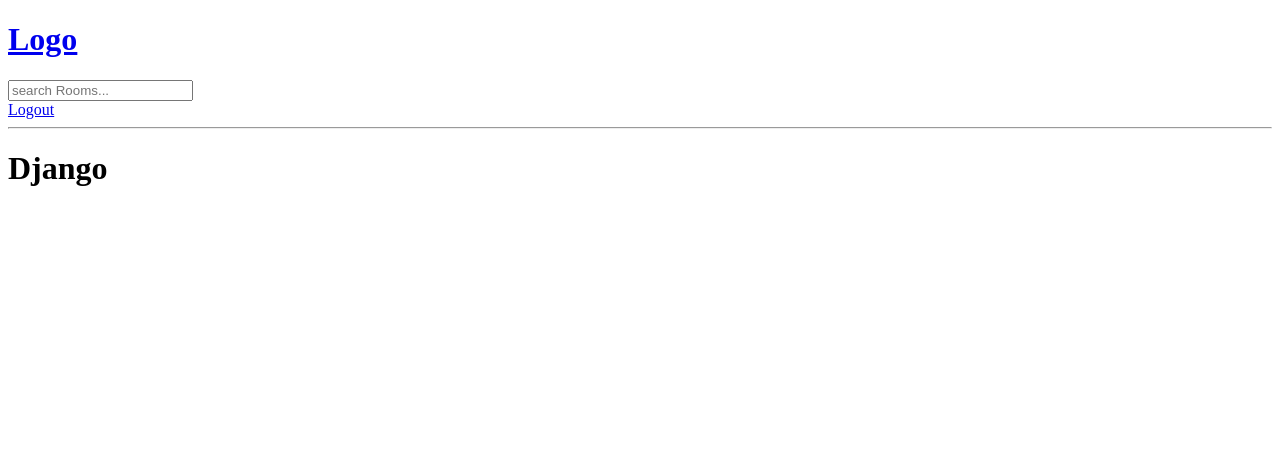
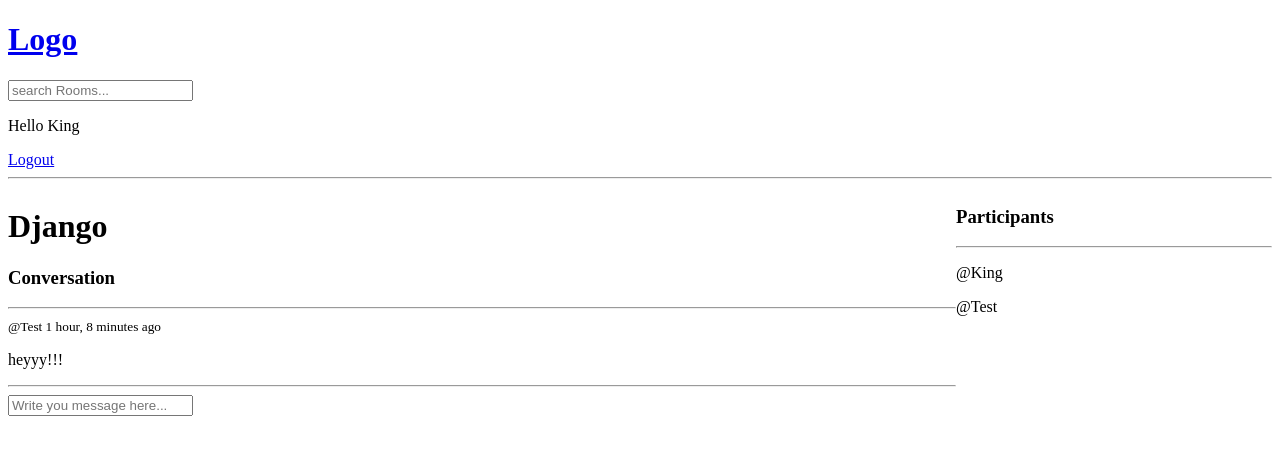
Before and after one commit to Bharath011/Buddies_Base, a Django app: page /room/5/ in a window 1280 px wide. Shown: the top 455 px of the page. Run offline with Django 4.2, Linux system fonts and the light colour scheme; a user stored in the database is signed in; data comes from the database, SQL or seed files in the repository; both versions use the stored data as it was after the commit.

Commit message:
Added My project

```diff
--- a/base/models.py
+++ b/base/models.py
@@ -19,7 +19,7 @@
     topic=models.ForeignKey(Topic,on_delete=models.SET_NULL,null=True)
     name=models.CharField(max_length=200)
     description=models.TextField(null=True,blank=True)
-    #participants=
+    participants=models.ManyToManyField(User,related_name='participants',blank=True)
     #taking time stamps when saved and created
     updated=models.DateTimeField(auto_now=True)
     created=models.DateTimeField(auto_now_add=True)
@@ -39,5 +39,8 @@
     updated=models.DateTimeField(auto_now=True)
     created=models.DateTimeField(auto_now_add=True)
 
+    class Meta:
+        ordering=['-updated','created']
+
     def __str__(self):
         return self.body[0:30]
--- a/base/templates/base/login_register.html
+++ b/base/templates/base/login_register.html
@@ -17,7 +17,7 @@
     </form>
 
     <p>haven't signed up yet?</p>
-    <a href="{%url 'register' %}">Sign up</a>
+    <a href="{% url 'register' %}">Sign up</a>
 </div>
 
 {% else %}
@@ -27,7 +27,7 @@
     {% csrf_token %}
     {{form.as_p}}
 
-    <input type="submit" value="Register">
+    <input type="submit" value="register">
 </form>
     <p>Already signed up</p>
     <a href="{%url 'login'%}">Login</a>
--- a/base/templates/base/room.html
+++ b/base/templates/base/room.html
@@ -1,6 +1,53 @@
 {% extends 'main.html' %}
 
 {% block content %}
+
+<style>
+    .room-container{
+        display: grid;
+        grid-template-columns:3fr 1fr ;
+    }
+</style>
+<div class="room-container">
+<div>
 <h1>{{room.name}}</h1>
+<p>{{room.description}}</p>
+
+
+<div class="comment-wrappepr">
+    <h3>Conversation</h3>
+    <hr>
+{% for message in room_messages %}
+<div>
+    {% if request.user == message.user %}
+    <a href="{% url 'delete-message' message.id%}">Delete</a>
+    {% endif %}
+    <small>@{{message.user}}  {{message.created|timesince}} ago</small>
+    <p>{{message.body}}</p>
+    <hr>
+</div>
+{% endfor %}
+</div>
+
+{% if request.user.is_authenticated %}
+<div class="comment-form">
+    <form method="POST" action="">
+        {% csrf_token %}
+        <input type="text" name="body" placeholder="Write you message here...">
+    </form>
+</div>
+{% endif %}
+</div>
+
+<div>
+    <h3>Participants</h3>
+    <hr>
+    {% for user in participants %}
+    <div>
+        <p>@{{user.username}}</p>
+    </div>
+    {% endfor %}
+</div>
+</div>
 
 {% endblock content %}
--- a/base/urls.py
+++ b/base/urls.py
@@ -9,5 +9,6 @@
     path('create-room/',views.createRoom,name="create-room"),
     path('update-room/<str:pk>/',views.updateRoom,name="update-room"),
     path('delete-room/<str:pk>/',views.deleteRoom,name="delete-room"),
-    path('logout/',views.logoutuser,name="logout")
+    path('logout/',views.logoutuser,name="logout"),
+     path('delete-message/<str:pk>/',views.deleteMessage,name="delete-message"),
 ]
--- a/base/views.py
+++ b/base/views.py
@@ -3,7 +3,7 @@
 from multiprocessing import context
 import re
 from django.shortcuts import render,redirect
-from .models import Room,Topic
+from .models import Room,Topic,Message
 from django.http import HttpResponse
 from .forms import RoomForm
 from django.db.models import Q
@@ -58,15 +58,30 @@
 
     topics=Topic.objects.all()
     room_count=rooms.count()
+    room_messages=Message.objects.filter(Q(room__name__icontains=q))
 
-    context={'rooms':rooms,'topics':topics,'rc':room_count}
+
+    context={'rooms':rooms,'topics':topics,'rc':room_count,'room_messages':room_messages}
     return render(request,'base/home.html',context)
 
 def room(request,pk):
     #id must be unique
     room=Room.objects.get(id=pk)
+    room_messages=room.message_set.all().order_by('-created')
+    participants=room.participants.all()
 
-    context={'room':room}
+    if request.method=='POST':
+        message=Message.objects.create(
+            user=request.user,
+            room=room,
+            body=request.POST.get('body')
+        )
+        room.participants.add(request.user)
+        return redirect('room',pk=room.id)
+
+
+
+    context={'room':room,'room_messages':room_messages,'participants':participants}
     return render(request,'base/room.html',context)
 @login_required(login_url='login')
 def createRoom(request):
@@ -108,6 +123,24 @@
     return render(request,'base/delete.html',{'obj':room})
 
 def registerpage(request):
-    page='register'
-    form=UserCreationForm()
-    return redirect(request,'base/login_register.html',{'form':form})
+    form = UserCreationForm()
+    if request.method == 'POST':
+        form = UserCreationForm(request.POST)
+        if form.is_valid():
+            user = form.save(commit=False)
+            user.username = user.username.lower()
+            user.save()
+            login(request, user)
+            return redirect('home')
+        else:
+            messages.error(request, 'An error occurred during registration')
+    return render(request, 'base/login_register.html', {'form': form})
+
+def deleteMessage(request,pk):
+    message=Message.objects.get(id=pk)
+    if request.user !=message.user:
+        return HttpResponse('You are unaurthorized to enter here')
+    if request.method=="POST":
+        message.delete()
+        return redirect('home')
+    return render(request,'base/delete.html',{'obj':message})
--- a/templates/navbar.html
+++ b/templates/navbar.html
@@ -8,6 +8,7 @@
 </form>
 
 {% if request.user.is_authenticated %}
+<p>Hello {{request.user}}</p>
 <a href="{%url 'logout'%}">Logout</a>
 {%else%}
 <a href="{%url 'login'%}">Login</a>
```
Also changed, not shown: base/templates/base/home.html (+20 -1 lines), base/migrations/0003_alter_room_options_room_participants.py (added), db.sqlite3.
